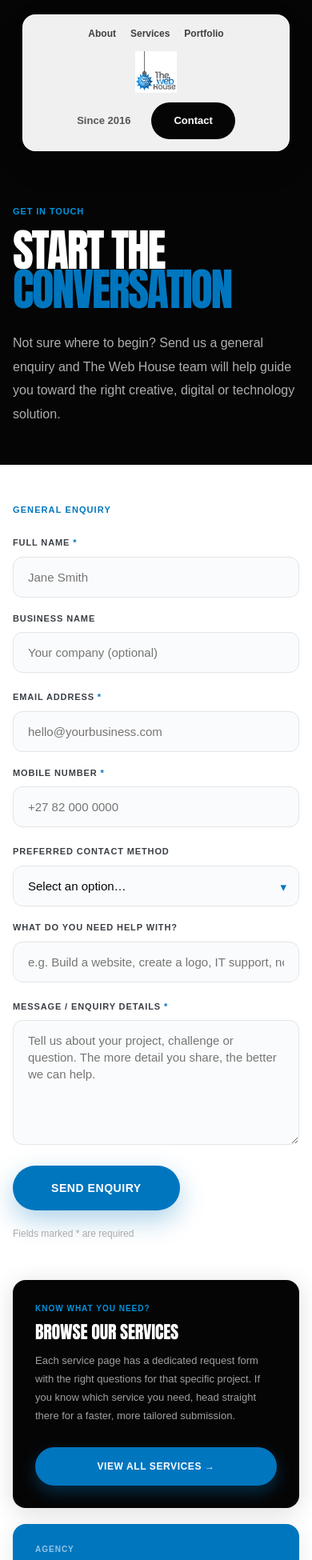
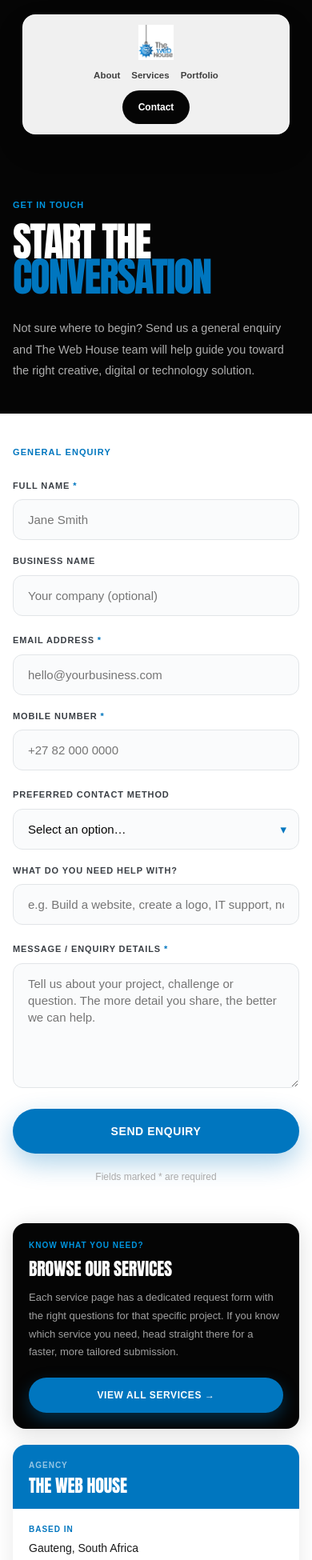
Before and after one commit to mbtmathe-star/webhouse-design, a React (Vite) app: page /contact in a window 390 px wide. Shown: the top 1950 px of the page at 80% size. Built offline with nearby package versions, Linux system fonts and the light colour scheme.

Commit message:
Heavily optimise mobile responsiveness

```diff
--- a/src/components/forms/GeneralContactForm.module.css
+++ b/src/components/forms/GeneralContactForm.module.css
@@ -255,6 +255,34 @@
   }
 }
 
+@media (max-width: 430px) {
+  .submitBtn {
+    width: 100%;
+    padding: 0 24px;
+  }
+
+  .formFooter {
+    flex-direction: column;
+    align-items: stretch;
+  }
+
+  .formNote {
+    text-align: center;
+  }
+
+  .successCard {
+    padding: 28px 16px;
+  }
+
+  .successHeading {
+    font-size: 26px;
+  }
+
+  .successMsg {
+    font-size: 14px;
+  }
+}
+
 @media (prefers-reduced-motion: reduce) {
   .submitBtn {
     transition: background .2s ease;
--- a/src/components/forms/ServiceRequestForm.module.css
+++ b/src/components/forms/ServiceRequestForm.module.css
@@ -415,6 +415,53 @@
   }
 }
 
+@media (max-width: 430px) {
+  .stepHeader {
+    padding: 14px 16px;
+    gap: 12px;
+  }
+
+  .stepNum {
+    font-size: 24px;
+    min-width: 34px;
+  }
+
+  .stepBody {
+    padding: 16px;
+    gap: 14px;
+  }
+
+  .submitBtn {
+    width: 100%;
+    padding: 0 24px;
+  }
+
+  .submitRow {
+    flex-direction: column;
+    align-items: stretch;
+  }
+
+  .submitNote {
+    text-align: center;
+  }
+
+  .fileZone {
+    padding: 28px 16px;
+  }
+
+  .successCard {
+    padding: 28px 16px;
+  }
+
+  .successHeading {
+    font-size: 26px;
+  }
+
+  .successMsg {
+    font-size: 14px;
+  }
+}
+
 @media (prefers-reduced-motion: reduce) {
   .submitBtn,
   .resetBtn {
--- a/src/components/layout/Footer.module.css
+++ b/src/components/layout/Footer.module.css
@@ -157,3 +157,20 @@
     font-size: clamp(40px, 10.5vw, 60px);
   }
 }
+
+@media (max-width: 430px) {
+  .footer {
+    padding: 40px 16px 24px;
+  }
+
+  .footerBrand {
+    font-size: clamp(36px, 9.5vw, 52px);
+  }
+
+  .footerBottom {
+    flex-direction: column;
+    align-items: center;
+    text-align: center;
+    gap: 8px;
+  }
+}
--- a/src/components/layout/Navbar.module.css
+++ b/src/components/layout/Navbar.module.css
@@ -112,8 +112,10 @@
     justify-content: center;
   }
 
+  /* Logo first so it appears at the top when stacked */
   .logoLink {
     margin: 0 auto;
+    order: -1;
   }
 
   .navRight {
@@ -133,3 +135,32 @@
     flex-wrap: wrap;
   }
 }
+
+/* ─── Small mobile ─── */
+@media (max-width: 430px) {
+  .nav {
+    gap: 10px;
+    padding: 12px;
+  }
+
+  .logo {
+    width: 140px;
+    height: 44px;
+  }
+
+  .navLinks {
+    gap: 14px;
+    font-size: 11.5px;
+  }
+
+  /* Hide "Since [year]" text to save space */
+  .navRight span {
+    display: none;
+  }
+
+  .btn {
+    padding: 0 20px;
+    min-height: 42px;
+    font-size: 12px;
+  }
+}
--- a/src/components/sections/AboutSection.module.css
+++ b/src/components/sections/AboutSection.module.css
@@ -163,6 +163,22 @@
   }
 }
 
+@media (max-width: 430px) {
+  .section {
+    padding: 68px 16px;
+  }
+
+  .headline h2 {
+    font-size: clamp(34px, 9.5vw, 48px);
+  }
+
+  .copy {
+    font-size: 14.5px;
+    margin-top: 28px;
+    line-height: 1.78;
+  }
+}
+
 @media (prefers-reduced-motion: reduce) {
   .section {
     opacity: 1;
--- a/src/components/sections/Hero.module.css
+++ b/src/components/sections/Hero.module.css
@@ -129,6 +129,7 @@
   height: 110px;
   margin: 32px auto 0;
   isolation: isolate;
+  overflow: hidden;
 }
 
 .blobOrbit::before {
@@ -237,7 +238,7 @@
 }
 
 @media (max-width: 680px) {
-  .hero { min-height: 800px; }
+  .hero { min-height: 760px; }
   .heroContent { margin-top: 210px; }
   .heroContent h1 {
     font-size: clamp(36px, 12vw, 56px);
@@ -246,6 +247,18 @@
   .subline { font-size: 14px; }
 }
 
+@media (max-width: 430px) {
+  .hero { min-height: 720px; }
+  .heroContent { margin-top: 200px; }
+  .subline {
+    font-size: 13.5px;
+    width: min(500px, 96%);
+  }
+  .blobOrbit {
+    margin-top: 24px;
+  }
+}
+
 @media (prefers-reduced-motion: reduce) {
   .heroBefore, .blob, .blobOrbit::before {
     animation: none;
--- a/src/pages/Contact.module.css
+++ b/src/pages/Contact.module.css
@@ -274,6 +274,42 @@
   }
 }
 
+@media (max-width: 430px) {
+  .heroWrap {
+    padding: 24px 16px 40px;
+  }
+
+  .heroHeading {
+    font-size: clamp(44px, 13vw, 56px);
+  }
+
+  .heroCopy {
+    font-size: 14.5px;
+  }
+
+  .formSection {
+    padding: 40px 16px;
+  }
+
+  .servicePanelTop {
+    padding: 20px;
+  }
+
+  .servicePanelBtn {
+    margin: 0 20px 20px;
+    height: 44px;
+  }
+
+  .infoHead {
+    padding: 18px 20px;
+  }
+
+  .infoBody {
+    padding: 18px 20px;
+    gap: 14px;
+  }
+}
+
 @media (prefers-reduced-motion: reduce) {
   .hero {
     animation: none;
--- a/src/pages/ServiceDetail.module.css
+++ b/src/pages/ServiceDetail.module.css
@@ -410,6 +410,44 @@
   }
 }
 
+@media (max-width: 430px) {
+  .heroTitle {
+    font-size: clamp(38px, 11vw, 56px);
+  }
+
+  .heroIntro {
+    font-size: 14.5px;
+  }
+
+  .heroScrollBtn {
+    width: 100%;
+    justify-content: center;
+    align-self: stretch;
+    height: 48px;
+    padding: 0 24px;
+  }
+
+  .heroImageCol {
+    height: 190px;
+  }
+
+  .content {
+    padding: 40px 16px;
+  }
+
+  .formSection {
+    padding: 44px 16px;
+  }
+
+  .formHeader {
+    margin-bottom: 32px;
+  }
+
+  .formHeading {
+    font-size: clamp(34px, 10vw, 56px);
+  }
+}
+
 @media (prefers-reduced-motion: reduce) {
   .hero {
     animation: none;
--- a/src/pages/Services.module.css
+++ b/src/pages/Services.module.css
@@ -244,6 +244,28 @@
   }
 }
 
+@media (max-width: 430px) {
+  .hero {
+    padding: 220px 16px 48px;
+  }
+
+  .heroHeading {
+    font-size: clamp(52px, 15vw, 80px);
+  }
+
+  .heroCopy {
+    font-size: 14.5px;
+  }
+
+  .gridSection {
+    padding: 44px 16px 64px;
+  }
+
+  .ctaHeading {
+    font-size: clamp(40px, 12vw, 64px);
+  }
+}
+
 @media (prefers-reduced-motion: reduce) {
   .hero {
     animation: none;
--- a/src/styles/globals.css
+++ b/src/styles/globals.css
@@ -8,6 +8,7 @@
 
 html {
   scroll-behavior: smooth;
+  overflow-x: hidden;
 }
 
 body {
@@ -18,6 +19,7 @@ body {
   line-height: 1.6;
   -webkit-font-smoothing: antialiased;
   -moz-osx-font-smoothing: grayscale;
+  overflow-x: hidden;
 }
 
 img {
```
